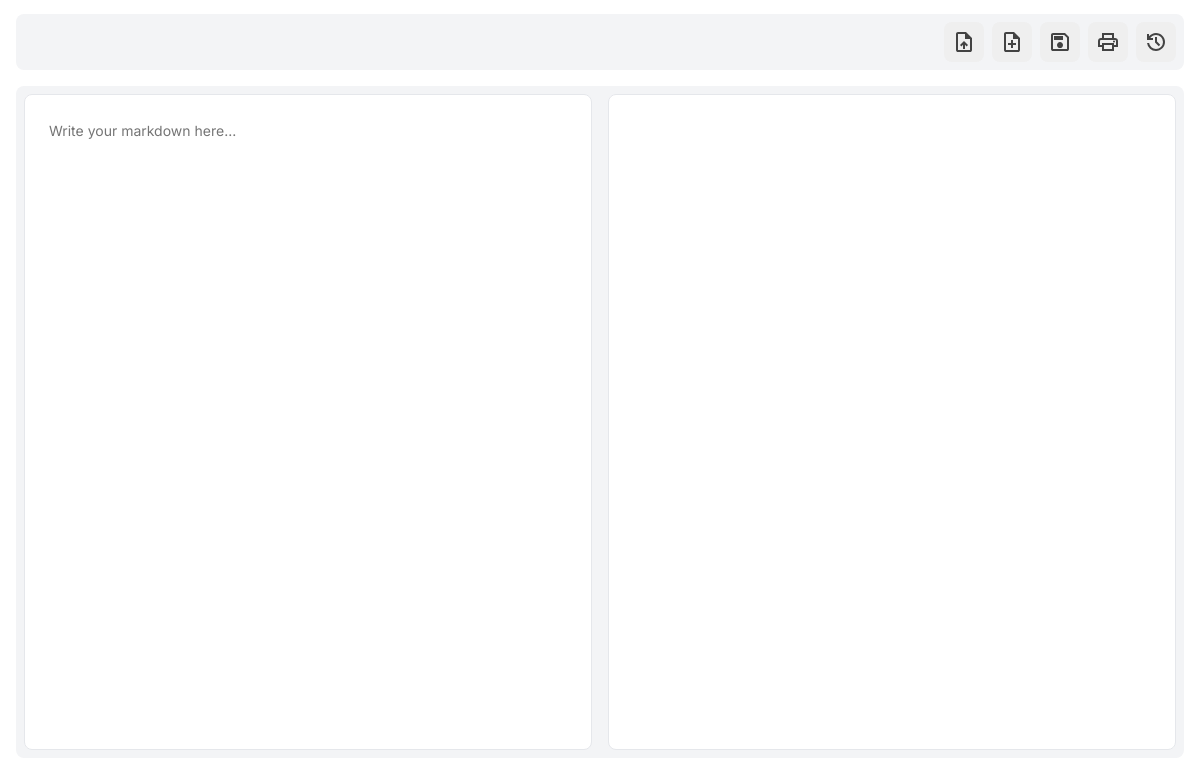
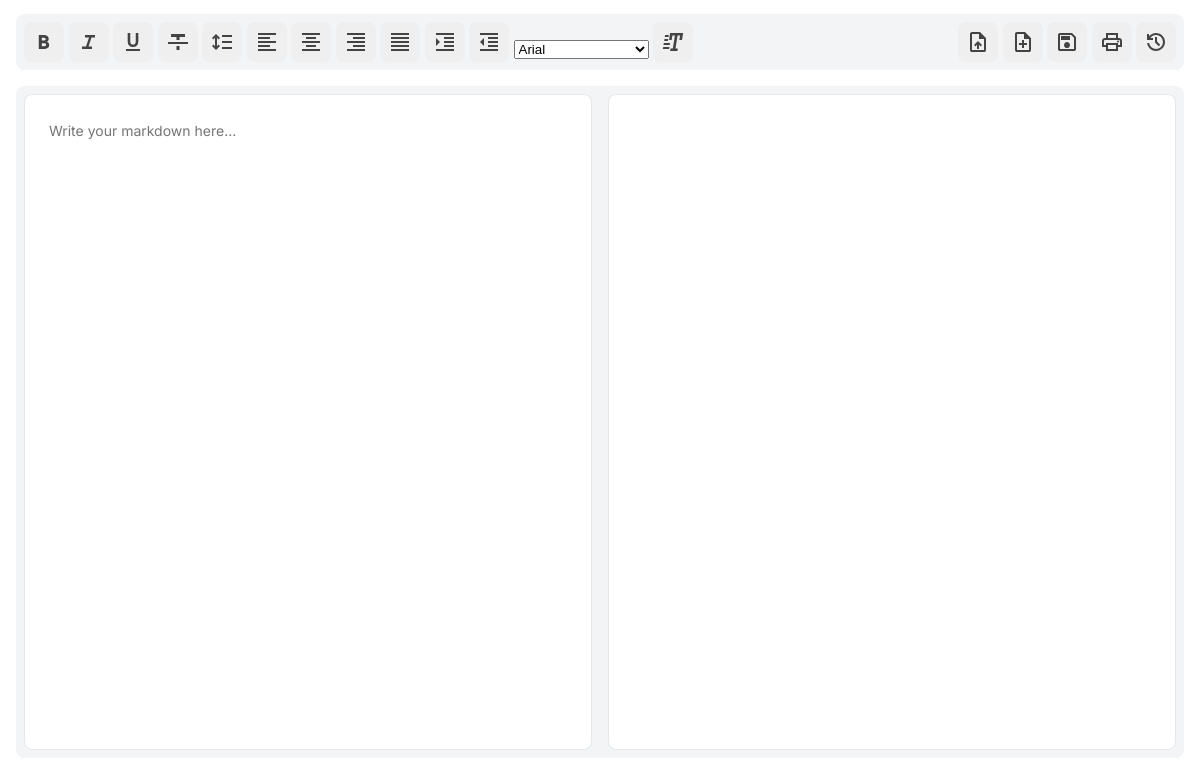
Before and after one commit to visyat/markdown-editor, an Electron app: page index.html in a window 1200 px wide. Shown: the part 74-848 px from the top of the page. Drawn offline with nearby package versions, Linux system fonts and the light colour scheme.

Commit message:
added elements for pending features

```diff
--- a/index.html
+++ b/index.html
@@ -18,11 +18,36 @@
         <div class="container">
             <h1>Vishal's Markdown Editor ...</h1>
             <div class="toolbar">
-                <button id="upload-btn"><img src="icons/upload.svg" alt="Upload File" title="Upload File"></button>
-                <button id="new-btn"><img src="icons/new.svg" alt="New Markdown File" title="New Markdown File"></button>
-                <button id="save-btn"><img src="icons/save.svg" alt="Save File" title="Save File"></button>
-                <button id="print-btn"><img src="icons/print.svg" alt="Export to PDF" title="Export to PDF"></button>
-                <button id="history-btn"><img src="icons/history.svg" alt="Version History" title="Version History"></button>
+                <div id="format-options">
+                    <button id="bold-btn"><img src="icons/format_bold.svg" alt="Bold" title="Bold"></button>
+                    <button id="italics-btn"><img src="icons/format_italics.svg" alt="Italics" title="Italics"></button>
+                    <button id="underline-btn"><img src="icons/format_underline.svg" alt="Underline" title="Underline"></button>
+                    <button id="strikethrough-btn"><img src="icons/format_strikethrough.svg" alt="Strikethrough" title="Strikethrough"></button>
+                    <button id="linespace-menu"><img src="icons/format_linespace.svg" alt="Line Space" title="Line Space"></button>
+
+                    <button id="align-left-btn"><img src="icons/align_left.svg" alt="Align Left" title="Align Left"></button>
+                    <button id="align-center-btn"><img src="icons/align_center.svg" alt="Align Center" title="Align Center"></button>
+                    <button id="align-right-btn"><img src="icons/align_right.svg" alt="Align Right" title="Align Right"></button>
+                    <button id="align-justify-btn"><img src="icons/align_justify.svg" alt="Align Justify" title="Align Justify"></button>
+
+                    <button id="inc-indent-btn"><img src="icons/increase_indent.svg" alt="Increase Indent" title="Increase Indent"></button>
+                    <button id="dec-indent-btn"><img src="icons/decrease_indent.svg" alt="Decrease Indent" title="Decrease Indent"></button>
+
+                    <select name="font-menu" id="Font Menu">
+                        <option value="arial">Arial</option>
+                        <option value="times-new-roman">Times New Roman</option>
+                        <option value="helvetica">Helvetica</option>
+                        <option value="calibri">Calibri</option>
+                      </select>
+                    <button id="latex-md-mode"><img src="icons/latex.svg" alt="Latex/Markdown Mode" title="Latex/Markdown Mode"></button>
+                </div>
+                <div id="settings">
+                    <button id="upload-btn"><img src="icons/upload.svg" alt="Upload File" title="Upload File"></button>
+                    <button id="new-btn"><img src="icons/new.svg" alt="New Markdown File" title="New Markdown File"></button>
+                    <button id="save-btn"><img src="icons/save.svg" alt="Save File" title="Save File"></button>
+                    <button id="print-btn"><img src="icons/print.svg" alt="Export to PDF" title="Export to PDF"></button>
+                    <button id="history-btn"><img src="icons/history.svg" alt="Version History" title="Version History"></button>
+                </div>
             </div>
             <div id="editor">
                 <textarea id="text-editor" placeholder="Write your markdown here..."></textarea>
--- a/index.js
+++ b/index.js
@@ -6,11 +6,11 @@ document.addEventListener('DOMContentLoaded', () => {
 
     function updatePreview() {
         const content = editor.value;
-        const newlines = content.replace(/\n/g, '\\\n');
-        // need to add specific handling of newlines for bullet point lists ...
-        render.innerHTML = marked.parse(newlines);
+        // const newlines = content.replace(/\n/g, '\\\n');
+        // need to add specific handling of newlines for special text formatting
+        render.innerHTML = marked.parse(content) // .replace(/\\(\s*<\/?[^>]+>)/g, '$1').replace(/\\(\r?\n)/g, '$1');
+        // render.innerHTML = marked.parse(newlines);
     }
-
     editor.addEventListener('input', updatePreview);
     updatePreview();
 
--- a/main.js
+++ b/main.js
@@ -3,8 +3,8 @@ const path = require('node:path')
 
 const createWindow = () => {
   const win = new BrowserWindow({
-    width: 800,
-    height: 600,
+    width: 1200,
+    height: 900,
     webPreferences: {
         nodeIntegration: false,
         contextIsolation: true,
--- a/styles.css
+++ b/styles.css
@@ -48,12 +48,18 @@ h1 {
 
 .toolbar {
   display: flex;
-  justify-content: flex-end;
+  justify-content: space-between;
   gap: 0.5rem;
   margin-bottom: 1rem;
   padding: 0.5rem;
   background-color: var(--muted);
   border-radius: var(--radius);
+}
+.toolbar #settings {
+    margin-left: auto;
+}
+.toolbar #format-options {
+    margin-right: auto;
 }
 
 button {
@@ -62,7 +68,7 @@ button {
   justify-content: center;
   border-radius: var(--radius);
   padding: 0.5rem 0.5rem;
-  color: white;
+  color: black;
   border: none;
   cursor: pointer;
   transition: background-color 0.2s;
```
Also changed, not shown: icons/align_center.svg (added), icons/align_justify.svg (added), icons/align_left.svg (added), icons/align_right.svg (added), icons/decrease_indent.svg (added), icons/format_bold.svg (added), icons/format_italics.svg (added), icons/format_linespace.svg (added), icons/format_strikethrough.svg (added), icons/format_underline.svg (added), icons/increase_indent.svg (added), icons/latex.svg (added), icons/markdown.svg (added).
